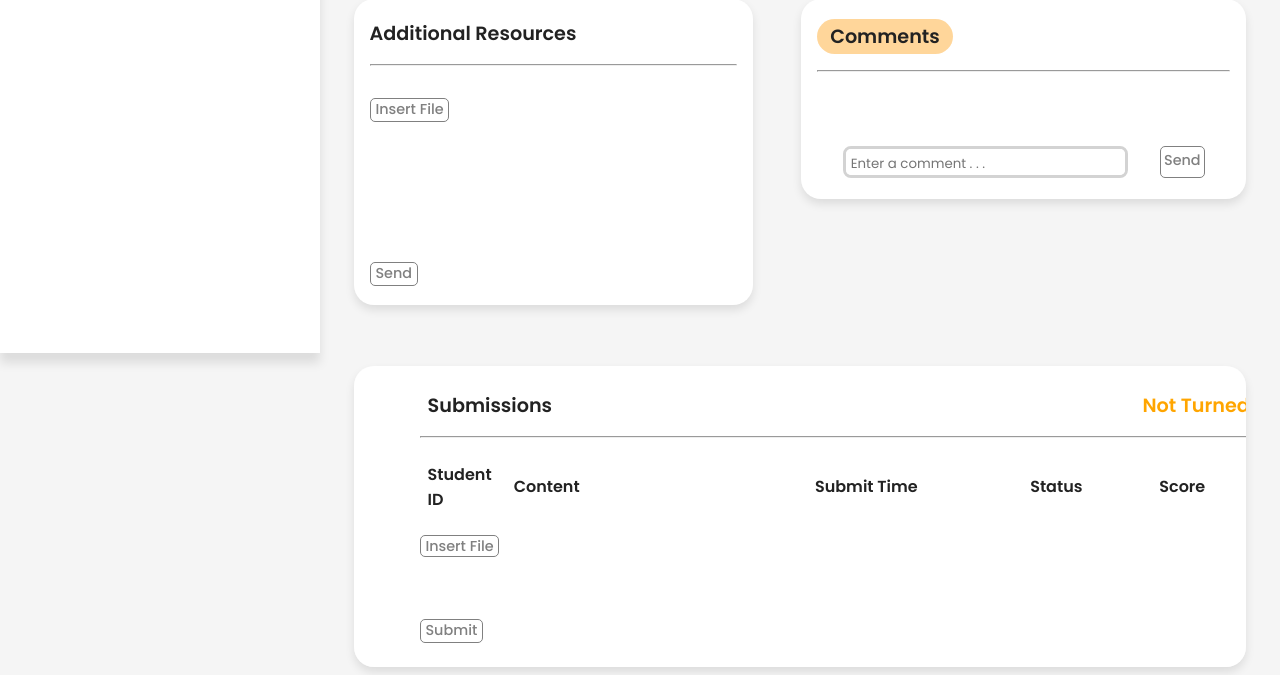
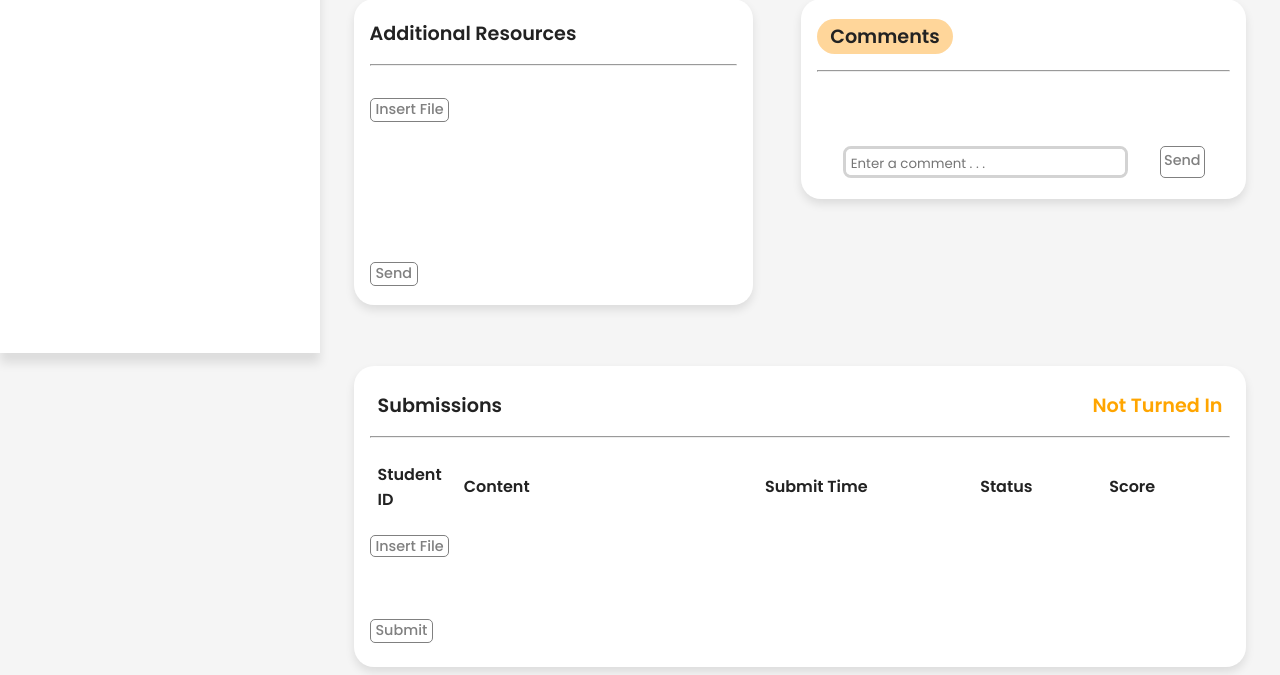
Before and after one commit to m0owo/SEdu, a FastAPI app: template templates/assignment.html in a window 1280 px wide. Shown: the part 447-1122 px from the top of the page. Run offline with FastAPI, Linux system fonts and the light colour scheme; the template is opened without the code that fills it, so the values that code supplies are empty.

Commit message:
Fixed minor css

```diff
--- a/static/js/assignment.js
+++ b/static/js/assignment.js
@@ -721,7 +721,9 @@ function fetchDBtoUpdate() {
                                 }
 
                             //display all submissions for teacher =================================
+                                // let submissionTable = document.getElementById("submissionTable");
                                 let submissionBody = document.getElementById("submissionBody");
+                                // submissionTable.style.marginLeft = "100px";
 
                                 // create a row for the submission
                                 let submissionRow = submissionBody.insertRow();
--- a/templates/assignment.html
+++ b/templates/assignment.html
@@ -101,7 +101,7 @@ x`<!DOCTYPE html>
             <div class="root">
                 <div class="card-div">
                     <div class="card" id="submissionsBox" style="overflow-x: scroll;">
-                        <div class="info-column" style="margin-left: 100px;">
+                        <div class="info-column">
                             <div class="nav-items-uniteractable" style="width: 100%; justify-content: space-between;">
                                 <span class="medium-bold" id="submission-title"> Submissions</span>
                                 <span class="medium-bold" id="submission-state" style="color:orange;"> Not Turned
--- a/templates/loginpage.html
+++ b/templates/loginpage.html
@@ -13,9 +13,6 @@
                     <img src="../static/resources/se.png" class="logo">
                     <span class="small-bold">EduSphere</span>
                 </div>
-                <nav class="navigation">
-                    <button class="btn_login">Login</button>
-                </nav>
             </header>
 
             <div class="login-container">
```
